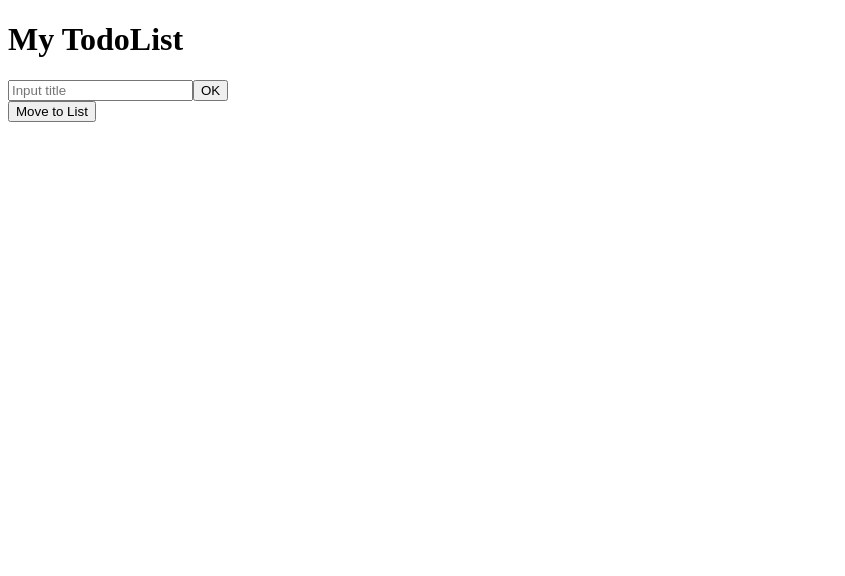
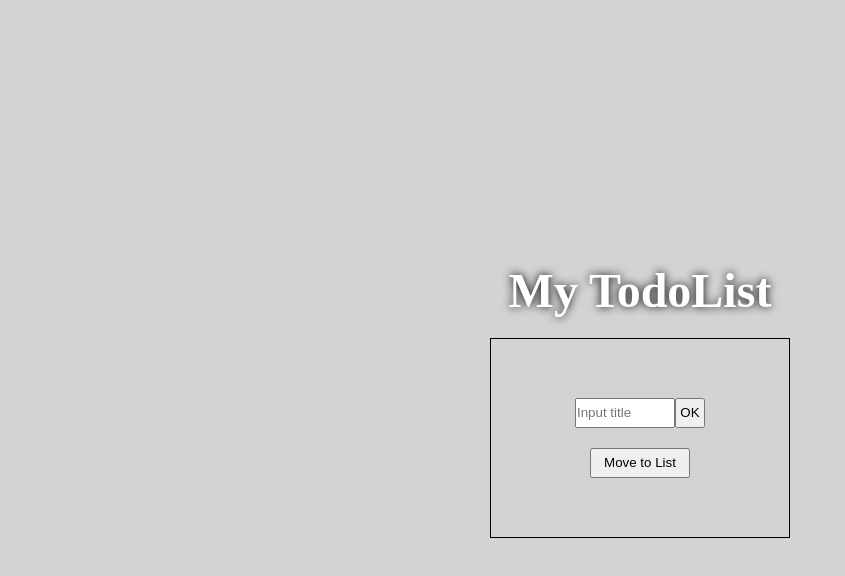
Before and after one commit to YoonKeumJae/TodoList, a React (Create React App) app: page / in a window 1280 px wide. Shown: the top 576 px of the page, without its empty margins (0-845 px from the left). Built offline with nearby package versions, Linux system fonts and the light colour scheme.

Commit message:
[Style] SCSS 스타일 적용

```diff
--- a/package.json
+++ b/package.json
@@ -10,6 +10,7 @@
     "react-dom": "^18.2.0",
     "react-router-dom": "^6.16.0",
     "react-scripts": "5.0.1",
+    "sass": "^1.68.0",
     "web-vitals": "^2.1.4"
   },
   "scripts": {
--- a/src/App.js
+++ b/src/App.js
@@ -1,5 +1,6 @@
 import { createBrowserRouter, RouterProvider } from "react-router-dom";
 import { Home, Todos } from "./pages";
+import "./styles/App.scss"
 
 const router = createBrowserRouter([
   {
--- a/src/components/Todo.js
+++ b/src/components/Todo.js
@@ -1,5 +1,6 @@
 import { useState } from "react";
 import { patchTodos, deleteTodos } from "api";
+import "../styles/components/Todo.scss";
 
 const Todo = ({ todo }) => {
   const [done, setDone] = useState(todo.done);
@@ -22,18 +23,15 @@ const Todo = ({ todo }) => {
   };
 
   return (
-    <div>
+    <div className="wrapper__todo">
       <div className="todo">
-        <span key={todo.id}>ID: {todo.id}</span>
-        <br />
-        <span>TASK: {todo.text}</span>
-        <br />
         {done ? (
           <span onClick={onStatusEdit}>✅</span>
         ) : (
           <span onClick={onStatusEdit}>❎</span>
         )}
-        <button type="button" onClick={onDelete}>
+        <span className="task">TASK: {todo.text}</span>
+        <button type="button" onClick={onDelete} className="btn__delete">
           Delete
         </button>
       </div>
--- a/src/components/TodoInput.js
+++ b/src/components/TodoInput.js
@@ -1,6 +1,7 @@
 import { putTodos } from "api";
 import { useState } from "react";
 import { v4 as uuidv4 } from "uuid";
+import "../styles/components/TodoInput.scss";
 
 const TodoInput = () => {
   const [todo, setTodo] = useState("");
@@ -21,18 +22,17 @@ const TodoInput = () => {
   };
 
   return (
-    <div>
-      <form>
+    <form className="form">
       <input
         type="text"
         placeholder="I have to do..."
         onChange={todoChangeHandler}
+        className="input__text"
       ></input>
       <button type="submit" onClick={onClickSubmit}>
         OK
       </button>
     </form>
-    </div>
   );
 };
 export default TodoInput;
--- a/src/pages/Home.js
+++ b/src/pages/Home.js
@@ -1,5 +1,6 @@
 import { useState } from "react";
 import { useNavigate } from "react-router-dom";
+import "../styles/pages/Home.scss";
 
 const Home = () => {
   const [title, setTitle] = useState("My TodoList");
@@ -22,16 +23,21 @@ const Home = () => {
   };
 
   return (
-    <div>
-      <h1>{title}</h1>
-      <div>
-        <form>
-          <input type="text" placeholder="Input title" onChange={handleInput} />
-          <button type="submit" onClick={handleTitle}>
+    <div className="wrapper">
+      <h1 className="title">{title}</h1>
+      <div className="body__wrapper">
+        <form className="inputForm">
+          <input
+            type="text"
+            placeholder="Input title"
+            onChange={handleInput}
+            className="input__title"
+          />
+          <button type="submit" onClick={handleTitle} className="btn__title">
             OK
           </button>
         </form>
-        <button type="button" onClick={moveToList}>
+        <button type="button" onClick={moveToList} className="btn__move">
           Move to List
         </button>
       </div>
--- a/src/pages/Todos.js
+++ b/src/pages/Todos.js
@@ -1,6 +1,7 @@
 import { getTodos } from "../api";
 import { useState, useEffect } from "react";
 import { Todo, TodoInput } from "../components";
+import "../styles/pages/Todos.scss";
 
 const Todos = () => {
   const [todos, setTodos] = useState([]);
@@ -23,14 +24,13 @@ const Todos = () => {
   };
   console.log(Object.values(todos));
   return (
-    <div>
-      <h1>Todos</h1>
-      <div>
-        <button type="button" onClick={viewForm}>
-          ➕
+    <div className="wrapper">
+      <h1 className="title">Todos</h1>
+      <div className="form">
+        <button type="button" onClick={viewForm} className="btn__newTask">
+          ➕ Click to add a new task!
         </button>
         {formVisible ? <TodoInput /> : null}
-        <hr />
         <div className="todoList">
           {Object.values(todos).map((todo) => (
             <div>
--- a/src/pages/index 2.js
+++ /dev/null
@@ -1,4 +0,0 @@
-import Home from "./Home";
-import Todos from "./Todos";
-
-export { Home, Todos };
--- /dev/null
+++ b/src/styles/App.scss
@@ -0,0 +1,5 @@
+* {
+  box-sizing: border-box;
+  margin: 0px;
+  padding: 0px;
+}
--- /dev/null
+++ b/src/styles/components/Todo.scss
@@ -0,0 +1,20 @@
+.wrapper__todo {
+  background-color: azure;
+  border: 1px solid black;
+  border-radius: 10px;
+  padding: 10px;
+  display: flex;
+}
+.todo{
+    width: 100%;
+    display: flex;
+    flex-direction: row;
+    justify-content: space-between;
+}
+.task {
+  font-size: larger;
+  margin: 10px;
+}
+.btn__delete {
+  align-items: end;
+}
--- /dev/null
+++ b/src/styles/components/TodoInput.scss
@@ -0,0 +1,6 @@
+.input__text {
+  width: 100%;
+  height: 30px;
+  margin-top: 20px;
+  margin-bottom: 20px;
+}
--- /dev/null
+++ b/src/styles/pages/Home.scss
@@ -0,0 +1,41 @@
+.wrapper {
+  width: 100%;
+  height: 100vh;
+  background-color: lightgray;
+  display: flex;
+  flex-direction: column;
+  justify-content: center;
+  align-items: center;
+}
+.title {
+  font-size: 3rem;
+  font-weight: bold;
+  color: #fff;
+  text-shadow: 0 0 10px #000;
+  margin-bottom: 20px;
+}
+.body__wrapper {
+  width: 300px;
+  height: 200px;
+  border: 1px solid #000;
+  padding: 20px;
+  display: flex;
+  flex-direction: column;
+  justify-content: center;
+  align-items: center;
+}
+.inputForm {
+  margin-bottom: 20px;
+}
+.input__title {
+  width: 100px;
+  height: 30px;
+}
+.btn__title {
+  width: 30px;
+  height: 30px;
+}
+.btn__move {
+  width: 100px;
+  height: 30px;
+}
--- /dev/null
+++ b/src/styles/pages/Todos.scss
@@ -0,0 +1,26 @@
+.wrapper {
+  width: 100%;
+  height: 100vh;
+  display: flex;
+  flex-direction: column;
+  justify-content: center;
+}
+.form {
+  display: flex;
+  flex-direction: column;
+  justify-content: center;
+}
+.btn__newTask{
+    width: auto;
+    height: 30px;
+
+}
+.todoList {
+  width: 800px;
+  height: 600px;
+  overflow: auto;
+  background-color: white;
+  border-radius: 10px;
+  padding: 10px;
+  margin-top: 20px;
+}
```
Also changed, not shown: 1 other file (tests, documents, lock files or other folders). Lines whose indentation alone changed are shown as unchanged.
